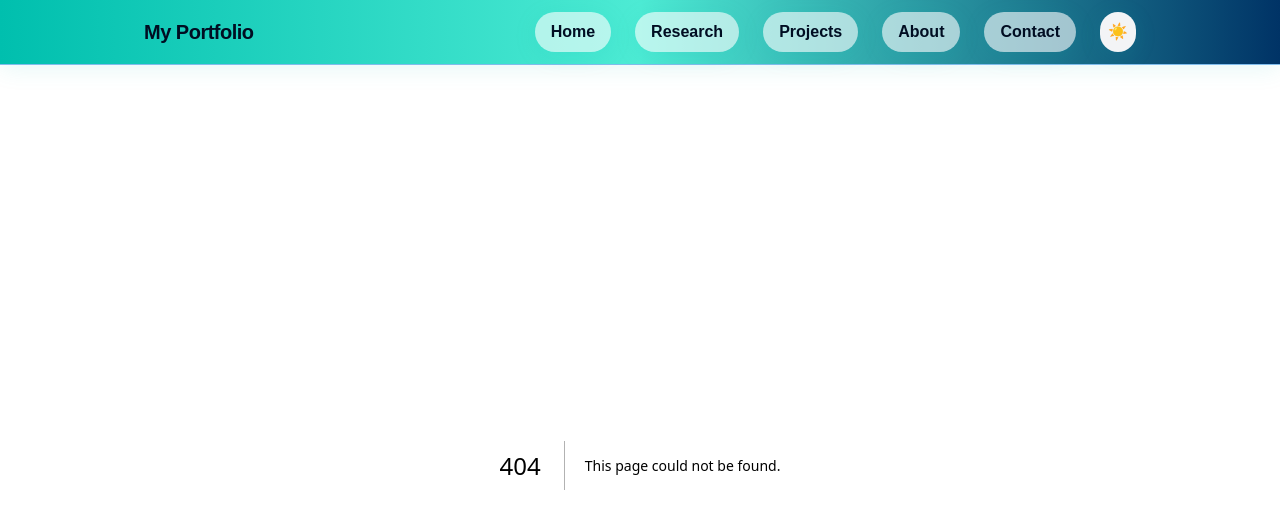
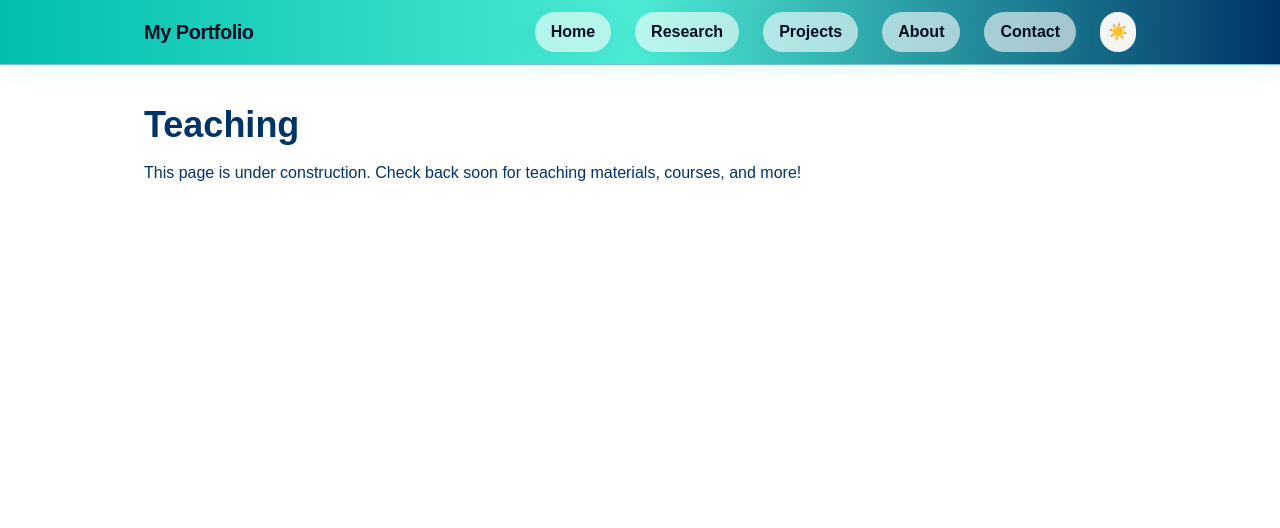
Before and after one commit to ethanvillalovoz/ethanvillalovoz.github.io, a Next.js app: page /teaching in a window 1280 px wide. Before the commit this address had no page. Shown: the top 528 px of the page. Built offline with nearby package versions, Linux system fonts and the light colour scheme.

Commit message:
chore: scaffold Teaching page and update navbar for future use

```diff
--- /dev/null
+++ b/src/app/teaching/page.tsx
@@ -0,0 +1,8 @@
+export default function Teaching() {
+  return (
+    <main className="max-w-5xl mx-auto px-4 py-10">
+      <h1 className="text-4xl font-bold mb-4">Teaching</h1>
+      <p>This page is under construction. Check back soon for teaching materials, courses, and more!</p>
+    </main>
+  );
+}
--- a/src/components/Navbar.tsx
+++ b/src/components/Navbar.tsx
@@ -6,6 +6,7 @@ const navLinks = [
 	{ name: "Home", href: "/" },
 	{ name: "Research", href: "/research" },
 	{ name: "Projects", href: "/projects" },
+	// { name: "Teaching", href: "/teaching" }, // Uncomment when ready
 	{ name: "About", href: "/about" },
 	{ name: "Contact", href: "/contact" },
 ];
```
